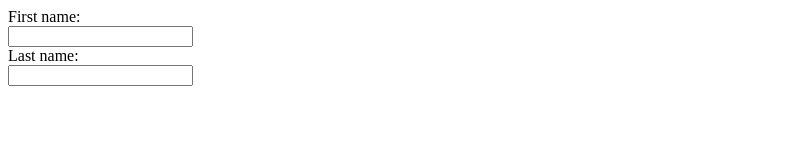
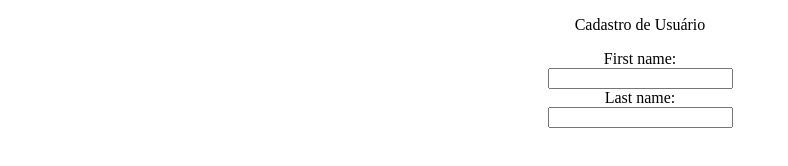
Before and after one commit to danilot1/pw_cadastro_usuario, a plain HTML site: page cadastro.html in a window 1280 px wide. Shown: the whole page, without its empty margins (0-788 px from the left). Drawn offline with Linux system fonts and the light colour scheme.

Commit message:
2° commit

```diff
--- a/index.html
+++ b/cadastro.html
@@ -6,11 +6,13 @@
     <title>Document</title>
 </head>
 <body>
-    <form>
+    <center><form>
+        <p>Cadastro de Usuário</p>
         <label for="fname">First name:</label><br>
         <input type="text" id="fname" name="fname"><br>
         <label for="lname">Last name:</label><br>
         <input type="text" id="lname" name="lname">
     </form>
+    </center>
 </body>
 </html>
```
